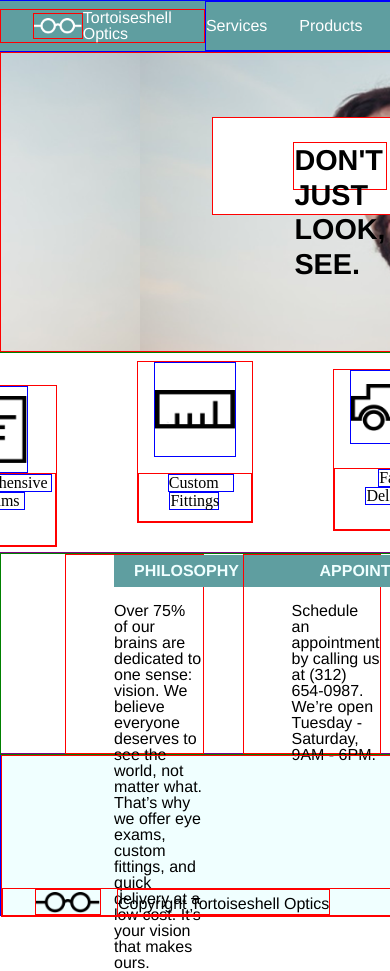
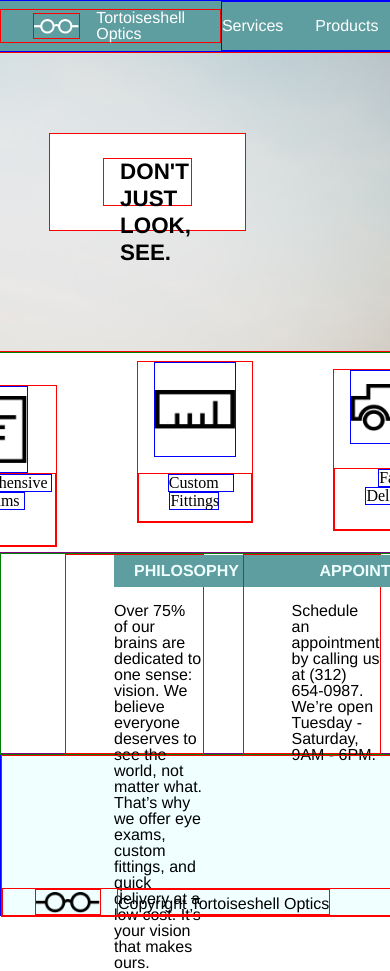
Before and after one commit to learningtocodemycat/tortoiseshell_optics, a plain HTML site: page index.html in a window 390 px wide. Shown: the top 971 px of the page. Drawn offline with Linux system fonts and the light colour scheme.

Commit message:
made some changes

```diff
--- a/resources/css/style.css
+++ b/resources/css/style.css
@@ -414,12 +414,13 @@ border: 1px solid green;
 
 
 @media only screen and (max-width:960px){
-  .whitebox{ margin-top: 4rem; height: 6rem; margin-right: 2rem; width: 100%; justify-content: center;}
-  .innerbox{font-size: 1.8rem; width: 100%;}
+  .whitebox{width: 50%; height: 6rem; margin: auto; margin-right:9rem; margin-top: 5rem;}
+  .innerbox{font-size: 1.8rem; width: 100%;padding-left: 1rem;}
+  .innerbox p{width: 100%; font-size: 1.4rem; margin: auto;}
 .secondholder, .thirdholder,.fourthholder, .orgainzer2, .orgainzer3, .orgainzer{width: 100%;}
 .topbar{margin-top: 0rem; width: 100%;}
-.navbar, .middlesection, .titlez, .placeholder{width: 100%; margin: auto;}
-.firstholder{background-position:135% ; background-repeat:repeat;
+.navbar, .middlesection, .titlez, .placeholder{width: 100%; height: 100% margin: auto;}
+.firstholder{background-position:100% ; background-repeat:no-repeat;;
 background-size: cover; width: 100%; height: 22rem; width: 100%}
 .orgainzer2{justify-content: space-around;}
 .boxxy1{margin-left: 4rem;}
```
